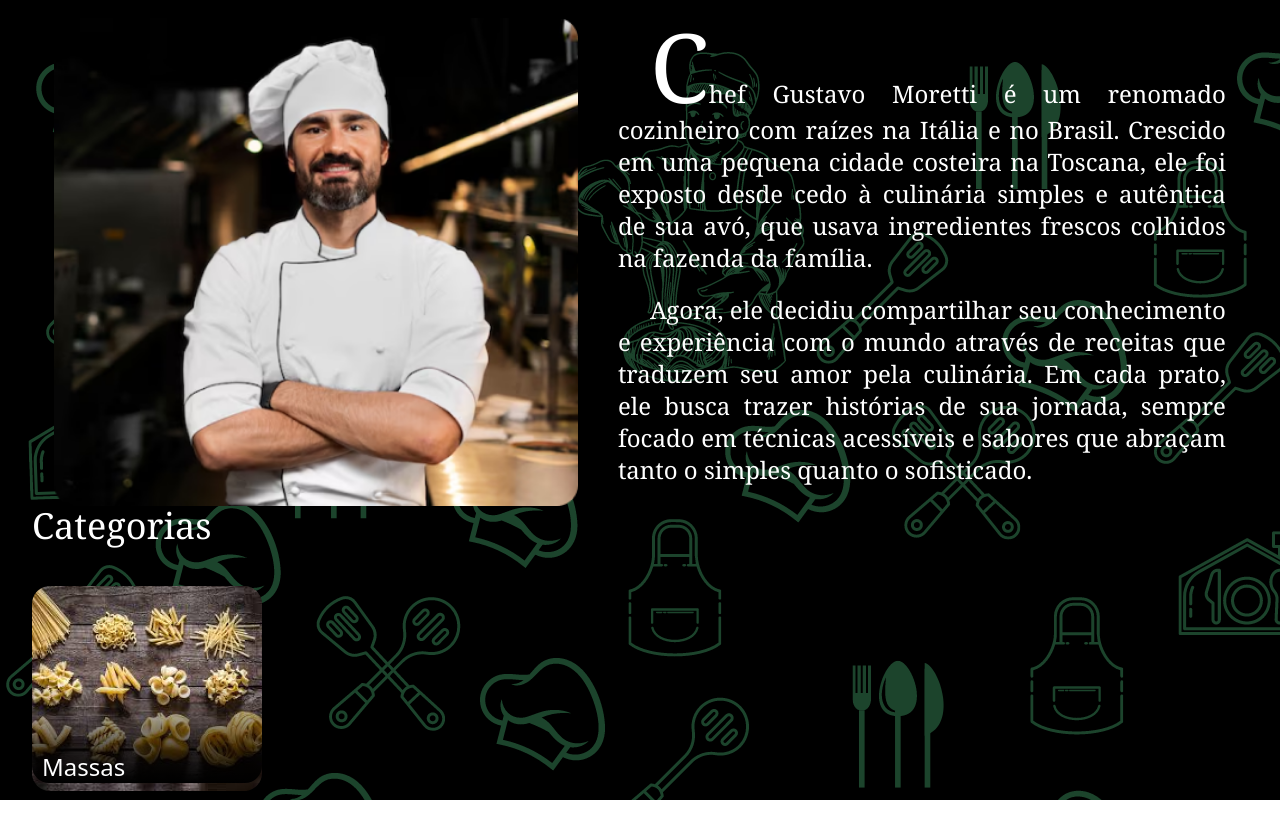
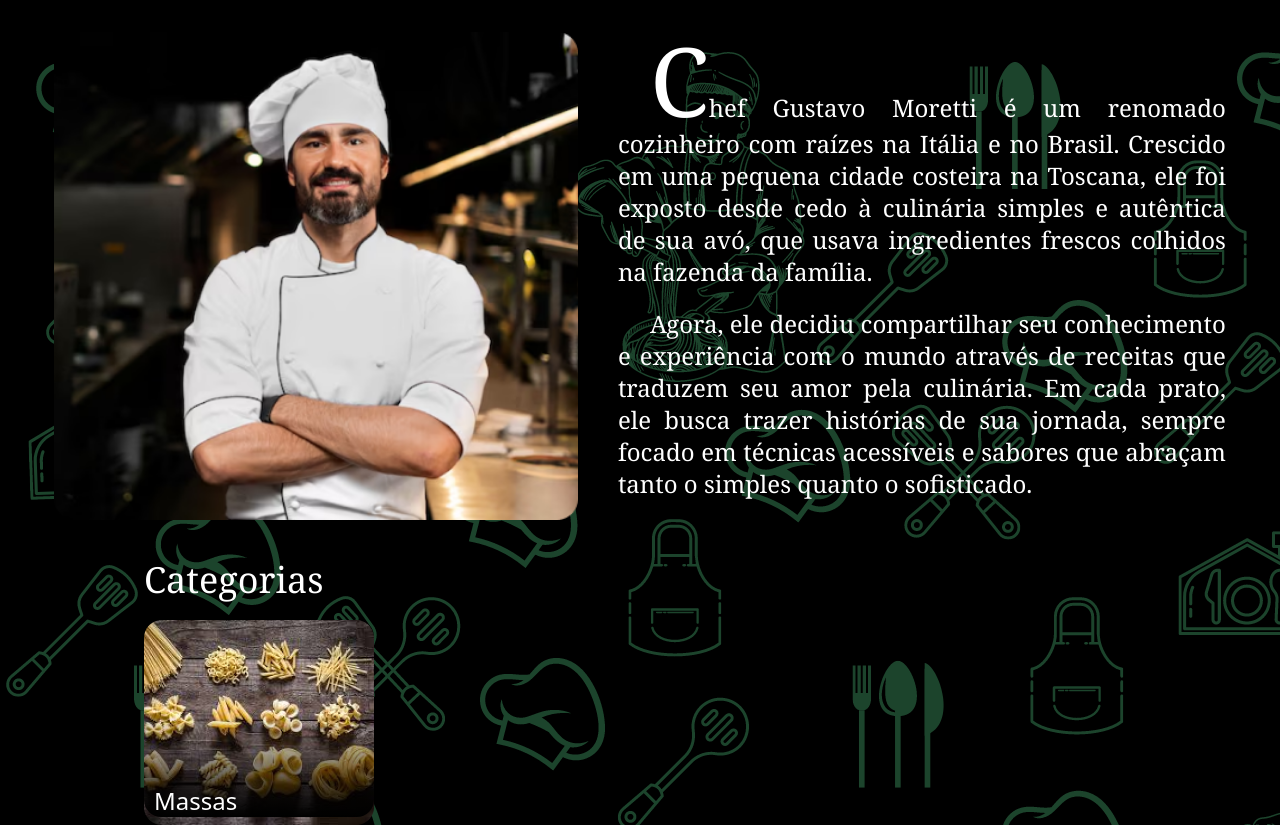
Before and after one commit to Andre-MB/front-ChefOnline, a React (Vite) app: page / in a window 1280 px wide. Before the commit the page ends 800 px from the top, so only its background shows below. Built offline with nearby package versions, Linux system fonts and the light colour scheme.

Commit message:
flex-col gap-10

```diff
--- a/src/App.jsx
+++ b/src/App.jsx
@@ -4,7 +4,7 @@ import massas from "../public/massas.png";
 
 function App() {
   return (
-    <div className="flex flex-col justify-center ">
+    <div className="container xl flex flex-col gap-10">
       <div className="flex justify-center gap-10">
         <img className="w-100 h-100" src={chefe} alt="" />
 
@@ -27,7 +27,7 @@ function App() {
         </div>
       </div>
 
-      <div className="flex flex-col gap-10 w-80">
+      <div className="flex flex-col gap-5 xl px-28 ">
         <h1 className="text-white font-serif text-4xl">Categorias</h1>
         <div>
           <div>
```
